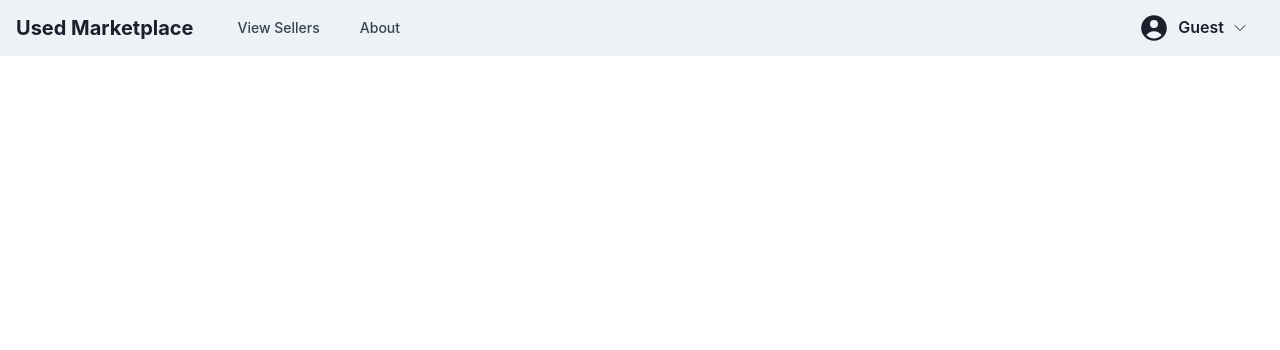
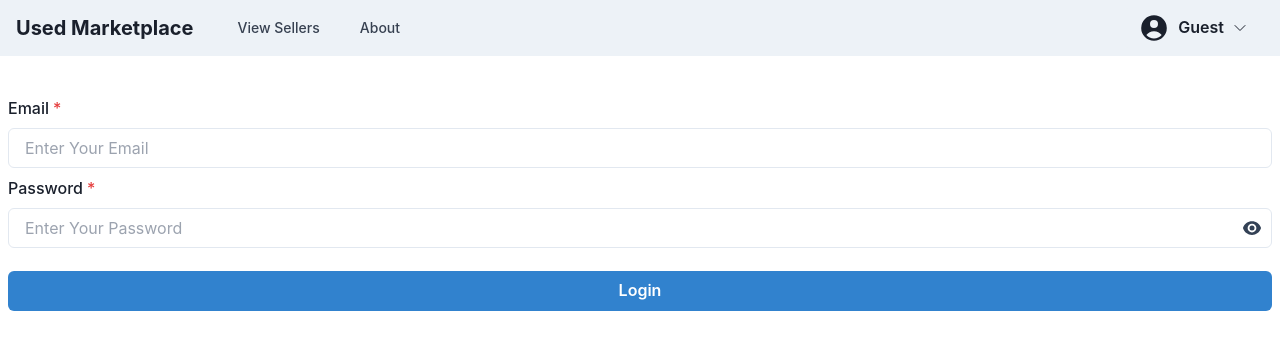
Before and after one commit to tyhuang06/marketplace-web-frontend, a React (Create React App) app: page /login in a window 1280 px wide. Shown: the top 350 px of the page. Built offline with nearby package versions, Linux system fonts and the light colour scheme.

Commit message:
auth - handled login/logout

```diff
--- a/src/App.js
+++ b/src/App.js
@@ -3,6 +3,7 @@ import { Route, Routes } from 'react-router-dom';
 import UserProvider from './context/UserProvider';
 import AllProductsPage from './pages/products/AllProductsPage';
 import ProductDetailPage from './pages/products/ProductDetailPage';
+import AuthPage from './pages/AuthPage';
 import Navbar from './components/Navbar';
 
 function App() {
@@ -16,6 +17,7 @@ function App() {
 						path="/details/:id"
 						element={<ProductDetailPage />}
 					/>
+					<Route path="/login" element={<AuthPage />} />
 				</Routes>
 			</div>
 		</UserProvider>
--- a/src/components/Navbar.js
+++ b/src/components/Navbar.js
@@ -47,7 +47,8 @@ const Navbar = () => {
 		</Link>
 	);
 
-	const { userInfo } = UserState();
+	const { user } = UserState();
+	const userInfo = user;
 	const { isOpen, onOpen, onClose } = useDisclosure();
 	const navigate = useNavigate();
 	const toast = useToast();
@@ -63,7 +64,7 @@ const Navbar = () => {
 					isClosable: true,
 					position: 'bottom',
 				});
-				navigate('/');
+				navigate(0);
 			})
 			.catch((err) => {
 				toast({
@@ -128,7 +129,7 @@ const Navbar = () => {
 								}
 								className="focus:outline-none rounded-full nav-user-btn"
 							>
-								{userInfo ? userInfo.first_name : 'Guest'}
+								{userInfo ? userInfo.username : 'Guest'}
 							</MenuButton>
 							<MenuList>
 								{userInfo ? (
@@ -165,7 +166,7 @@ const Navbar = () => {
 										Log Out
 									</MenuItem>
 								) : (
-									<Link to="/auth">
+									<Link to="/login">
 										<MenuItem
 											icon={
 												<ArrowRightOnRectangleIcon className="w-6 h-6" />
--- /dev/null
+++ b/src/components/auth/Login.js
@@ -0,0 +1,116 @@
+import {
+	Button,
+	FormControl,
+	FormLabel,
+	Input,
+	InputGroup,
+	InputRightElement,
+	useToast,
+} from '@chakra-ui/react';
+import { EyeIcon, EyeSlashIcon } from '@heroicons/react/24/solid';
+import React, { useState } from 'react';
+import { useNavigate } from 'react-router-dom';
+import AuthService from '../../services/AuthService';
+
+const Login = () => {
+	const [show, setShow] = useState(false);
+	const [email, setEmail] = useState();
+	const [password, setPassword] = useState();
+
+	const [loading, setLoading] = useState(false);
+
+	const navigate = useNavigate();
+	const toast = useToast();
+
+	const handleClick = () => setShow(!show);
+
+	const handleSubmit = async (e) => {
+		e.preventDefault();
+		setLoading(true);
+
+		if (!email || !password) {
+			toast({
+				title: 'Error',
+				description: 'Please fill all the fields',
+				status: 'error',
+				duration: 5000,
+				isClosable: true,
+				position: 'bottom',
+			});
+			setLoading(false);
+			return;
+		}
+
+		await AuthService.login({ email, password })
+			.then((res) => {
+				toast({
+					title: 'Login Success!',
+					status: 'success',
+					duration: 5000,
+					isClosable: true,
+					position: 'bottom',
+				});
+
+				localStorage.setItem('userInfo', JSON.stringify(res));
+				setLoading(false);
+				navigate('/');
+			})
+			.catch((err) => {
+				toast({
+					title: 'Error',
+					description: err.response.data,
+					status: 'error',
+					duration: 5000,
+					isClosable: true,
+					position: 'bottom',
+				});
+				setLoading(false);
+			});
+	};
+
+	return (
+		<div className="p-2">
+			<FormControl id="emailLogin" isRequired className="mb-2">
+				<FormLabel>Email</FormLabel>
+				<Input
+					placeholder="Enter Your Email"
+					onChange={(e) => setEmail(e.target.value)}
+				/>
+			</FormControl>
+
+			<FormControl id="passwordLogin" isRequired className="mb-2">
+				<FormLabel>Password</FormLabel>
+				<InputGroup>
+					<Input
+						type={show ? 'text' : 'password'}
+						placeholder="Enter Your Password"
+						onChange={(e) => setPassword(e.target.value)}
+					/>
+					<InputRightElement>
+						<button
+							className="w-full h-full flex items-center justify-center rounded-lg"
+							onClick={handleClick}
+						>
+							{show ? (
+								<EyeSlashIcon className="w-5 h-5 text-slate-700" />
+							) : (
+								<EyeIcon className="w-5 h-5 text-slate-700" />
+							)}
+						</button>
+					</InputRightElement>
+				</InputGroup>
+			</FormControl>
+			<Button
+				colorScheme="blue"
+				width="100%"
+				style={{ marginTop: 15 }}
+				onClick={handleSubmit}
+				isLoading={loading}
+			>
+				Login
+			</Button>
+		</div>
+	);
+};
+
+export default Login;
--- a/src/context/UserProvider.js
+++ b/src/context/UserProvider.js
@@ -11,9 +11,6 @@ const UserProvider = ({ children }) => {
 		const userInfo = JSON.parse(localStorage.getItem('userInfo'));
 		if (userInfo) {
 			setUser(userInfo);
-		} else {
-			// navigate('/login');
-			console.log('not logged in');
 		}
 	}, [navigate]);
 
--- /dev/null
+++ b/src/pages/AuthPage.js
@@ -0,0 +1,12 @@
+import React from 'react';
+import Login from '../components/auth/Login';
+
+const AuthPage = () => {
+	return (
+		<div>
+			<Login />
+		</div>
+	);
+};
+
+export default AuthPage;
```
